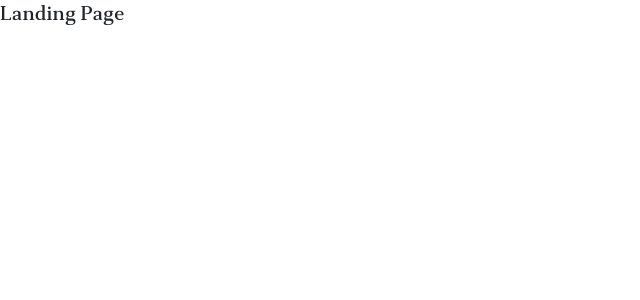
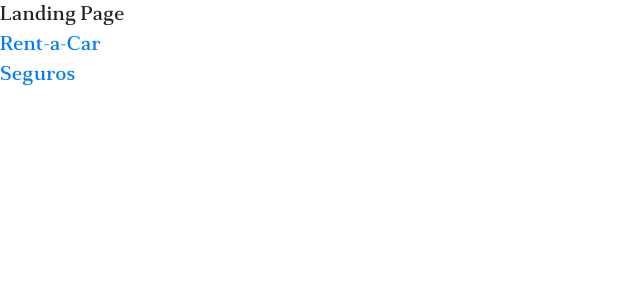
Before and after one commit to lmagoncalo/seguros-parente, a React (Create React App) app: page / in a window 1280 px wide. Shown: the top 300 px of the page, without its empty margins (0-640 px from the left). Built offline with nearby package versions, Linux system fonts and the light colour scheme.

Commit message:
Links added

```diff
--- a/src/LandingPage/LandingPage.js
+++ b/src/LandingPage/LandingPage.js
@@ -1,4 +1,5 @@
 import React, { Component } from 'react';
+import {Link} from "react-router-dom";
 
 class LandingPage extends Component{
     render() {
@@ -6,6 +7,10 @@ class LandingPage extends Component{
         return (
             <div>
                 Landing Page
+                <br/>
+                <Link to="/rentacar">Rent-a-Car</Link>
+                <br/>
+                <Link to="/seguros">Seguros</Link>
             </div>
         );
     }
```
